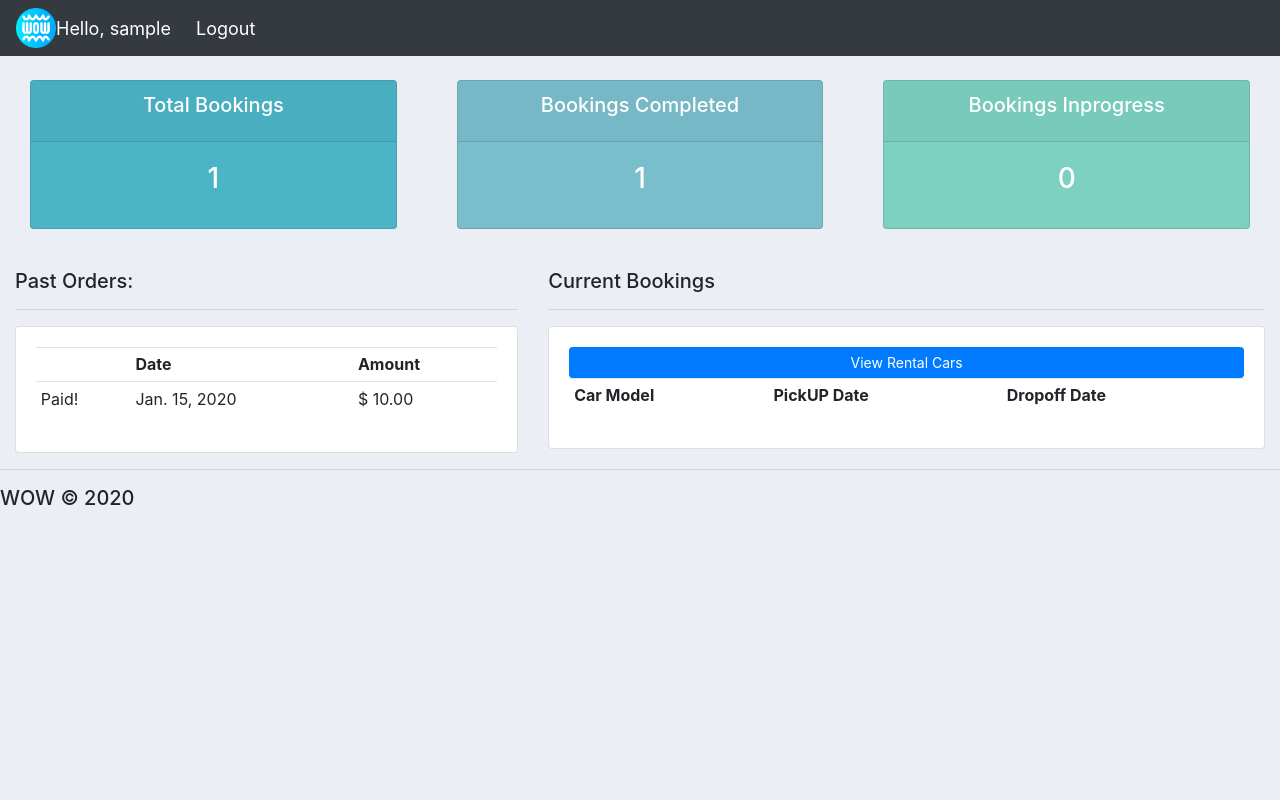
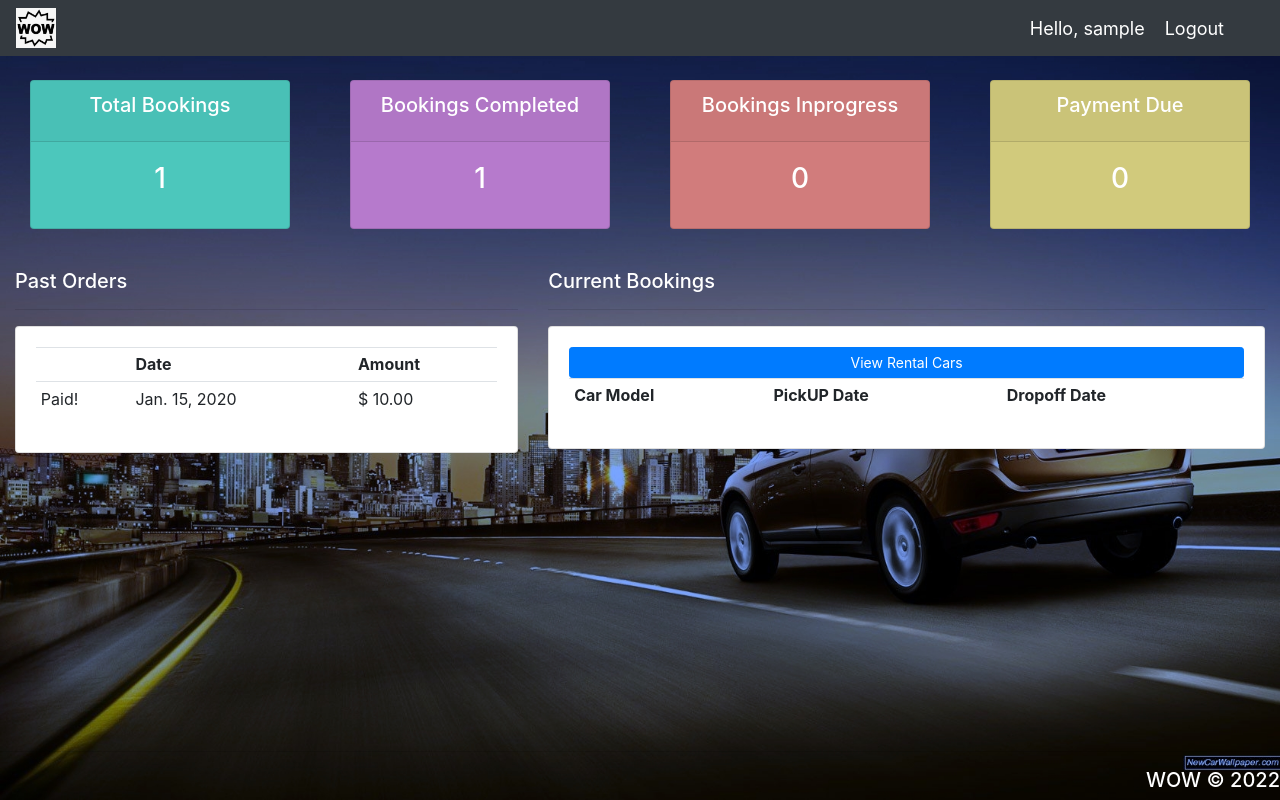
Before and after one commit to ku2045/WOW, a Django app: page /dashboard/1/ in a window 1280 px wide. Run offline with Django 3.2, Linux system fonts and the light colour scheme; a user stored in the database is signed in; tables that the repository leaves empty hold one stand-in row (values such as "Sample post"); lists and menus that the app fills with data are empty; some libraries are stand-ins or nearby versions.

Commit message:
Payment Table

```diff
--- a/static/css/main.css
+++ b/static/css/main.css
@@ -2,19 +2,25 @@
 	}
 
 	body{
-		background-color: #ebeff5;
+		background-image: url('../../static/images/background.jpg');
+		opacity:1.0;
+		background-repeat: no-repeat;
+		background-size: cover;
 	}
 
-
 	#total-orders{
-		background-color: #4cb4c7;
+        background-color: #4cc7bc;
 	}
 
 
 	#orders-delivered{
-		background-color: #7abecc;
+		background-color: #b67acc;
 	}
 
 	#orders-pending{
-		background-color: #7CD1C0;
+		background-color: #d17c7c;
 	}
+
+	#payment-pending{
+		background-color: #d1ca7c;
+	}
--- a/wow/templates/wow/dashboard.html
+++ b/wow/templates/wow/dashboard.html
@@ -7,8 +7,8 @@
 <br>
 
 <div class="row">
-	<div class="col-md-5">
-		<h5>Past Orders:</h5>
+	<div class="col-md-5" style="color:white">
+		<h5>Past Orders</h5>
 		<hr>
 		<div class="card card-body">
 			<table class="table table-sm">
@@ -33,7 +33,7 @@
 		</div>
 	</div>
 
-	<div class="col-md-7">
+	<div class="col-md-7" style="color:white">
 		<h5>Current Bookings</h5>
 		<hr>
 		<div class="card card-body">
--- a/wow/templates/wow/login.html
+++ b/wow/templates/wow/login.html
@@ -14,7 +14,9 @@
 			margin: 0;
 			padding: 0;
 			height: 100%;
-			background: #7abecc !important;
+			background-image: url('../../../static/images/background.jpg');
+			background-repeat: no-repeat;
+			background-size: cover;
 		}
 		.user_card {
 			width: 350px;
--- a/wow/templates/wow/main.html
+++ b/wow/templates/wow/main.html
@@ -3,6 +3,16 @@
 <!DOCTYPE html>
 <html>
 <head>
+<style>
+.footer {
+   position: fixed;
+   left: 0;
+   bottom: 0;
+   width: 100%;
+   color: white;
+   text-align: right;
+}
+</style>
 	<title>CRM</title>
 	<link rel="stylesheet" href="https://stackpath.bootstrapcdn.com/bootstrap/4.3.1/css/bootstrap.min.css" integrity="sha384-ggOyR0iXCbMQv3Xipma34MD+dH/1fQ784/j6cY/iJTQUOhcWr7x9JvoRxT2MZw1T" crossorigin="anonymous">
 
@@ -16,11 +26,15 @@
 
 
 
+
+
+
 	{% endblock %}
     </div>
+	<div class="footer" style="color:white" >
 	<hr>
-	<h5>WOW &copy; 2020</h5>
-
+	<h5>WOW &copy; 2022 </h5>
+	</div>
 </body>
 
 <script src="https://code.jquery.com/jquery-3.3.1.slim.min.js" integrity="sha384-q8i/X+965DzO0rT7abK41JStQIAqVgRVzpbzo5smXKp4YfRvH+8abtTE1Pi6jizo" crossorigin="anonymous"></script>
--- a/wow/templates/wow/navbar.html
+++ b/wow/templates/wow/navbar.html
@@ -2,7 +2,7 @@
 
 
 <style>
-  .hello-msg{
+  .navbar-nav{
     font-size: 18px;
     color: #fff;
     margin-right: 20px;
@@ -10,12 +10,12 @@
 </style>
 
 <nav class="navbar navbar-expand-lg navbar-dark bg-dark">
- <a href="{% url 'index' %}"><img src="{% static 'images/wow.png' %}" height="40px" width="40px" target="_blank"></a>
+ <a href="{% url 'index' %}"><img src="{% static 'images/wow_new.png' %}" height="40px" width="40px" target="_blank"></a>
   <button class="navbar-toggler" type="button" data-toggle="collapse" data-target="#navbarNav" aria-controls="navbarNav" aria-expanded="false" aria-label="Toggle navigation">
     <span class="navbar-toggler-icon"></span>
   </button>
 
   {% if request.user.is_authenticated %}
-  <span ><span class="hello-msg">Hello, {{request.user}} </span> <a  class="hello-msg" href="{% url 'logout' %}">Logout</a></span>
+  <span class="navbar-nav ml-auto"><span class="navbar-nav">Hello, {{request.user}} </span> <a  class="navbar-nav" href="{% url 'logout' %}">Logout</a></span>
   {% endif %}
 </nav>
--- a/wow/templates/wow/register.html
+++ b/wow/templates/wow/register.html
@@ -14,7 +14,9 @@
 			margin: 0;
 			padding: 0;
 			height: 100%;
-			background: #7abecc !important;
+			background-image: url('../../../static/images/background.jpg');
+			background-repeat: no-repeat;
+			background-size: cover;
 		}
 		.user_card {
 			width: 350px;
--- a/wow/templates/wow/status.html
+++ b/wow/templates/wow/status.html
@@ -39,4 +39,17 @@
 			</div>
 		</div>
 	</div>
+
+		<div class="col">
+		<div class="col-md">
+			<div class="card text-center text-white  mb-3" id="payment-pending">
+			  	<div class="card-header">
+			  		<h5 class="card-title">Payment Due</h5>
+			  	</div>
+			  	<div class="card-body">
+			    	<h3 class="card-title">{{payment_due}}</h3>
+			  	</div>
+			</div>
+		</div>
+	</div>
 </div>
--- a/wow/views.py
+++ b/wow/views.py
@@ -9,7 +9,6 @@ from django.contrib import messages
 
 from django.contrib.auth.decorators import login_required
 from django.contrib.auth.models import Group, User
-
 
 # Create your views here.
 from .models import *
@@ -106,27 +105,37 @@ def registerPage(request):
   return render(request, 'wow/register.html', context)
 
 
-@login_required(login_url = 'login')
 def dashboard(request, pk_test):
-  pk_test = int(pk_test)
-  print(pk_test)
-  past_orders = RrskRental.objects.filter(cust = pk_test, end_odometer__isnull=False) #.filter(dropoff_date__lte = datetime.date(2020, 12, 17))
-  if len(past_orders) > 0:
-    past_orders = RrskInvoice.objects.filter(rental__cust__id = pk_test)#
-    #past_orders.refresh_from_db()
-  print(past_orders)
-  pays = []
-  lp = RrskInvoicePayment.objects.all()
-  for it in lp:
-    print(it.invoice_no.id)
-    pays.append(int(it.invoice_no.id))
-  delivered = len(past_orders)
-  curr_orders = RrskRental.objects.filter(cust = pk_test, end_odometer__isnull=True)
-  print(curr_orders)
-  pending = len(curr_orders)
-  total_orders = delivered + pending
-  context = {'past_orders':past_orders,'curr_orders': curr_orders,'total_orders':total_orders,'delivered':delivered,'pending':pending,'id':pk_test,'pays':pays}
-  return render(request, 'wow/dashboard.html',context)
+    pk_test = int(pk_test)
+    print(pk_test)
+    past_orders = RrskRental.objects.filter(cust=pk_test,
+                                            end_odometer__isnull=False)  # .filter(dropoff_date__lte = datetime.date(2020, 12, 17))
+    if len(past_orders) > 0:
+        past_orders = RrskInvoice.objects.filter(rental__cust__id=pk_test)  #
+        # past_orders.refresh_from_db()
+    print(past_orders)
+    pays = []
+    lp = RrskInvoicePayment.objects.all()
+    for it in lp:
+        print(it.invoice_no.id)
+        pays.append(int(it.invoice_no.id))
+    pay_pending = RrskInvoice.objects.filter(rental__cust__id=pk_test, id__isnull=False)
+    pay_paid = RrskInvoicePayment.objects.filter(invoice_no_id__rental__cust__id=pk_test)
+    delivered = len(past_orders)
+    curr_orders = RrskRental.objects.filter(cust=pk_test, end_odometer__isnull=True)
+    print(curr_orders)
+    pending = len(curr_orders)
+    total_orders = delivered + pending
+    payment_pending = len(pay_pending)
+    payment_paid = len(pay_paid)
+    payment_due = payment_pending - payment_paid
+    context = {'past_orders': past_orders, 'curr_orders': curr_orders, 'total_orders': total_orders,
+               'delivered': delivered, 'pending': pending, 'id': pk_test, 'pays': pays,
+               'payment_pending': payment_pending, 'payment_paid':payment_paid, 'payment_due': payment_due}
+    #context = {'past_orders': past_orders, 'curr_orders': curr_orders, 'total_orders': total_orders,
+    #'delivered': delivered, 'pending': pending, 'id': pk_test, 'pays': pays
+     #}
+    return render(request, 'wow/dashboard.html', context)
 
 @login_required(login_url = 'login')
 def createOrder(request, pk , vid):
```
Also changed, not shown: wow/templates/wow/index.html (+5 -3 lines), static/images/background.jpg (added), static/images/background_1.png (added), static/images/background_2.jpg (added), static/images/rentalscars_new.png (added), static/images/wow_new.png (added).
